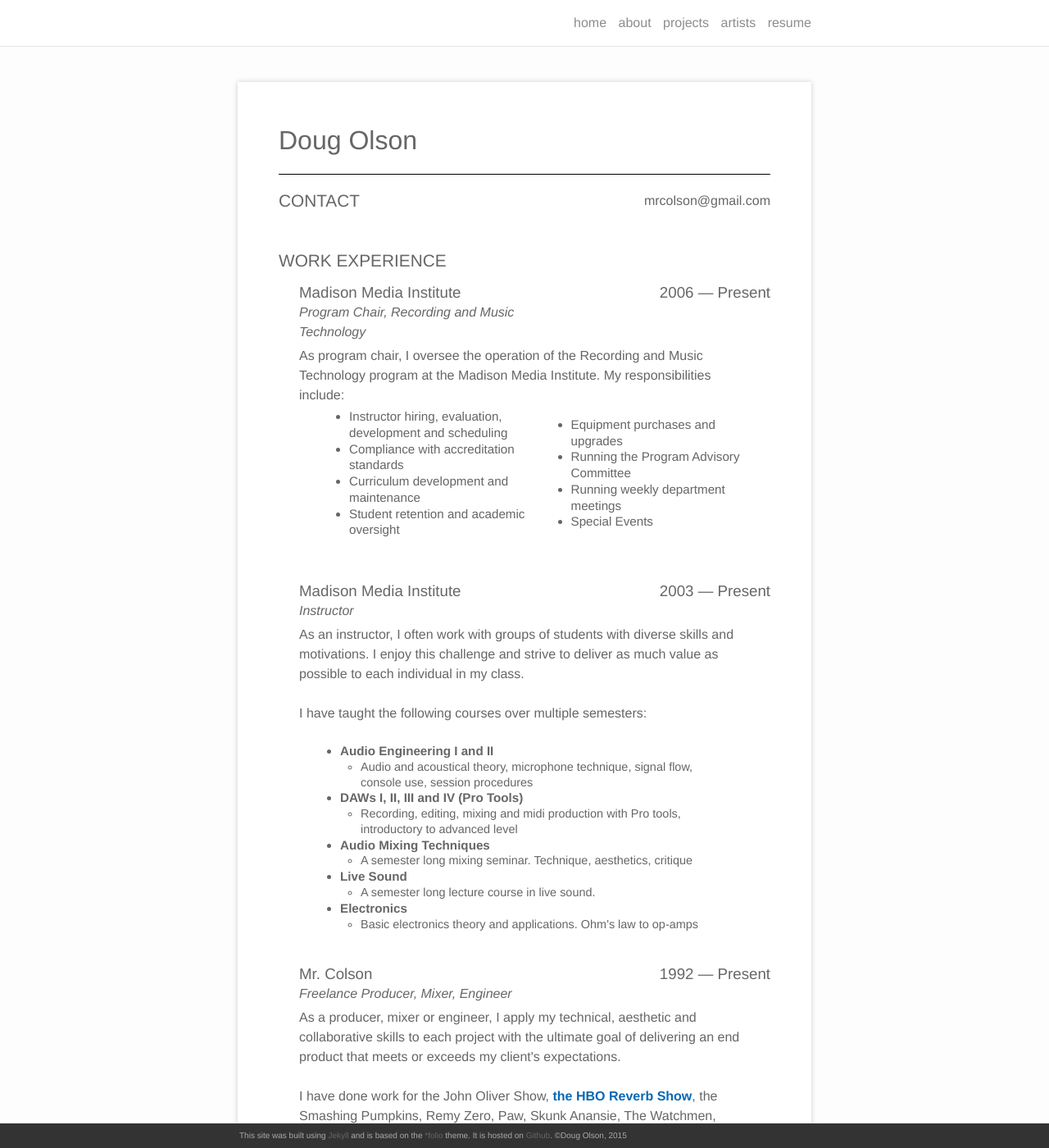
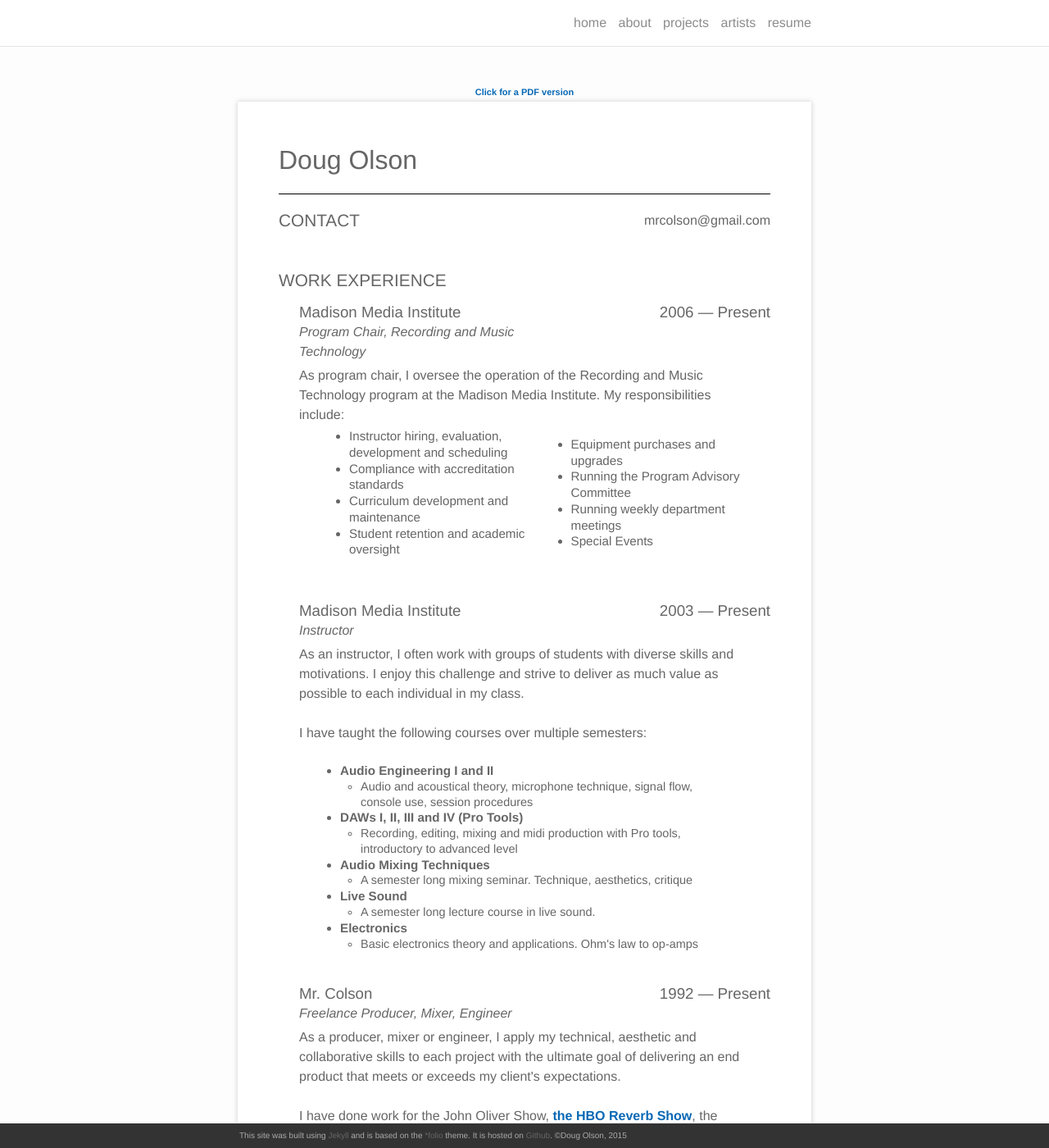
Before and after one commit to dougolson/dougolson.github.io, a Jekyll site: the page built from z_resume.html, in a window 1280 px wide and 1400 px high. Shown: the whole window at 82% size. Built offline with Jekyll 4.4.1, drawn with Linux system fonts in a browser that asks for light colours; nearby versions of some CDN libraries; Markdown is read by kramdown in place of the engine named in the settings.

Commit message:
added pdf resume and styled the link

```diff
--- a/_sass/finesse.scss
+++ b/_sass/finesse.scss
@@ -109,7 +109,17 @@ ul, ol {
     padding-bottom: 20px;
     margin: 0px 0 20px 0;
 }
-
+#pdfLink{
+    font-size: 11px;
+    text-align: center;
+    color:#0868B5;
+}
+#pdfLink a{
+    font-size: 11px;
+    text-align: center;
+    color:#0868B5;
+    font-weight:bold;
+}
 #credit {
     margin-bottom: 20px;
     font-size: 11px;
--- a/z_resume.html
+++ b/z_resume.html
@@ -3,9 +3,9 @@ layout: default
 title: resume
 permalink: /resume/
 ---
-
 <div id="resume">
-    <div id="main">
+    <div id="pdfLink"><a href="/img/OlsonResume_1-3-16.pdf">Click for a PDF version</a></div>
+      <div id="main">
         <h1 id="title">
             Doug Olson
         </h1>
```
Also changed, not shown: 4 other files.
